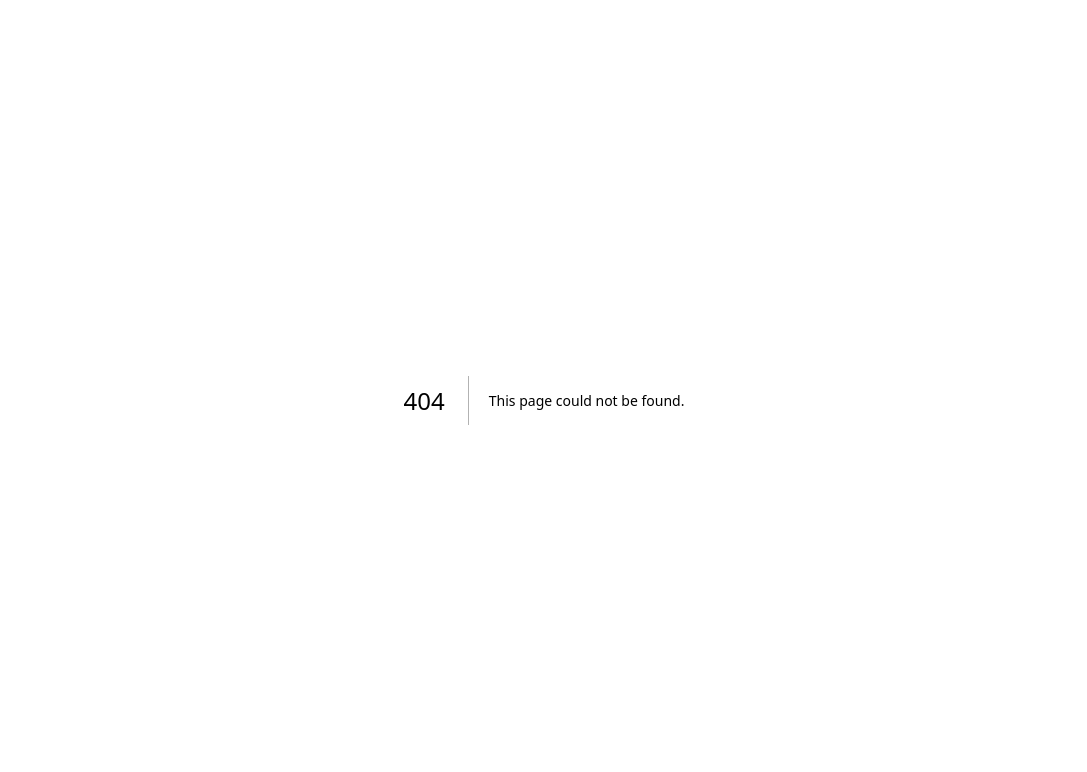
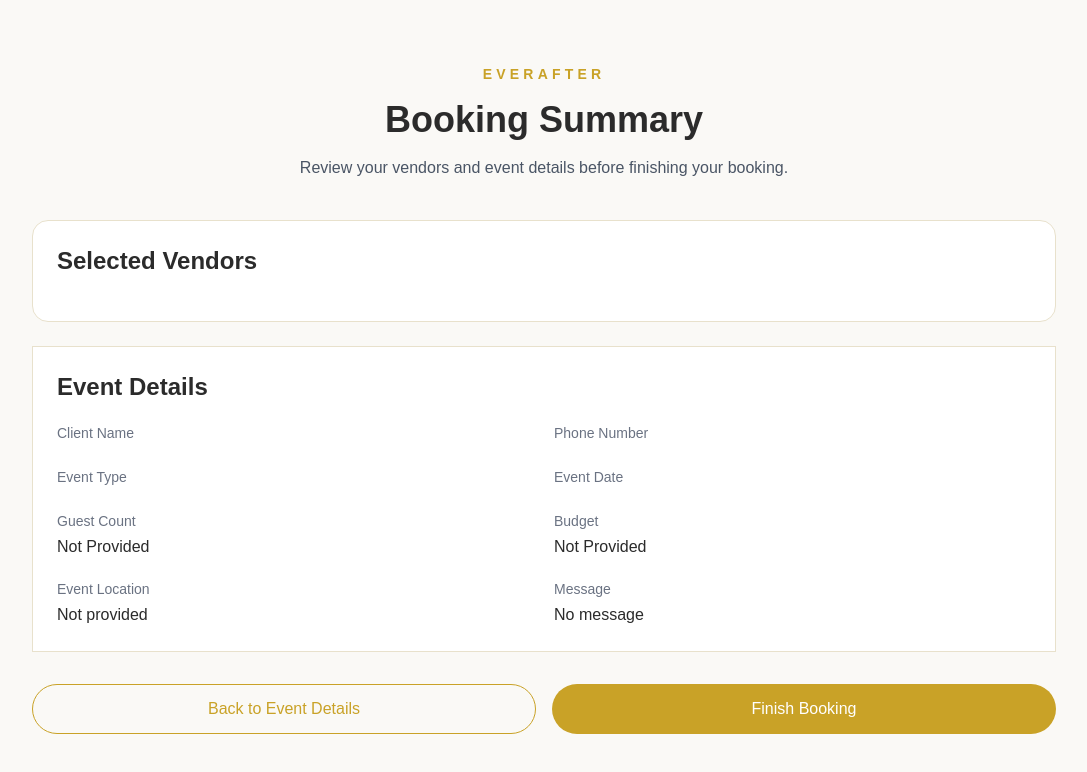
Before and after one commit to ReeSeng1/wedding-event-platform, a Next.js app in the folder frontend/: page /booking-summary in a window 1280 px wide. Before the commit this address had no page. Shown: the top 772 px of the page, without its empty margins (96-1183 px from the left). Built offline with nearby package versions, Linux system fonts and the light colour scheme.

Commit message:
add a booking summary page

```diff
--- /dev/null
+++ b/frontend/src/app/booking-summary/page.tsx
@@ -0,0 +1,136 @@
+"use client";
+
+import { useRouter } from "next/navigation";
+import { useVendorSelection } from "@/components/VendorSelectionContext";
+
+export default function BookingSummaryPage() {
+    const router = useRouter();
+    const { selections, eventDetails } = useVendorSelection();
+    const selectedVendors = Object.entries(selections).filter(
+        ([, vendor]) => vendor !== ""
+    );
+
+    return (
+        <main className="min-h-screen bg-[#FAF9F6] px-8 py-16">
+            <div className="mx-auto max-w-5xl">
+                <div className="text-center">
+                    <p className="text-sm font-semibold uppercase tracking-[0.3em] text-[#C9A227]">
+                        EverAfter
+                    </p>
+                    <h1 className="mt-4 text-4xl font-bold text-[#2B2B2B]">
+                        Booking Summary
+                    </h1>
+                    <p className="mt-4 text-gray-600">
+                        Review your vendors and event details before finishing your booking.
+                    </p>
+                </div>
+                <div className="mt-10 rounded-2xl border border-[#E8E1CC] bg-white p-6">
+                    <h2 className="text-2xl font-semibold text-[#2B2B2B]">
+                        Selected Vendors
+                    </h2>
+                    <div className="mt-5 space-y-4">
+                        {selectedVendors.map(([category, vendor]) => (
+                            <div
+                               key={category}
+                               className="flex items-center justify-between rounded-xl bg-[#FAF9F6] p-4">
+                                <div>
+                                    <p className="text-sm capitalize text-gray-500">
+                                        {category === "dress"
+                                           ?"Wedding Dresses"
+                                           :category === "makeup"
+                                           ?"Makeup & Hair"
+                                           :category}
+                                    </p>
+                                    <p className="mt-1 font-semibold text-[#2B2B2B]">
+                                        {vendor}
+                                    </p>
+                                </div>
+                            </div>
+                        ))}
+                    </div>
+                </div>
+                <div className="mt-6 rounded=2xl border border-[#E8E1CC] bg-white p-6">
+                    <h2 className="text-2xl font-semibold text-[#2B2B2B]">
+                        Event Details
+                    </h2>
+                    <div className="mt-5 grid gap-5 md:grid-cols-2">
+                        <div>
+                            <p className="text-sm text-gray-500">
+                                Client Name
+                            </p>
+                            <p className="mt-1 font-medium text-[#2B2B2B]">
+                                {eventDetails.clientName}
+                            </p>
+                        </div>
+                        <div>
+                            <p className="text-sm text-gray-500">
+                                Phone Number
+                            </p>
+                            <p className="mt-1 font-medium text-[#2B2B2B]">
+                                {eventDetails.phoneNumber}
+                            </p>
+                        </div>
+                        <div>
+                            <p className="text-sm text-gray-500">
+                                Event Type
+                            </p>
+                            <p className="mt-1 font-medium capitalize text-[#2B2B2B]">
+                                {eventDetails.eventType}
+                            </p>
+                        </div>
+                        <div>
+                            <p className="text-sm text-gray-500">
+                                Event Date
+                            </p>
+                            <p className="mt-1 font-medium text-[#2B2B2B]">
+                                {eventDetails.eventDate}
+                            </p>
+                        </div>
+                        <div>
+                            <p className="text-sm text-gray-500">
+                                Guest Count
+                            </p>
+                            <p className="mt-1 font-medium text-[#2B2B2B]">
+                                {eventDetails.guestCount || "Not Provided"}
+                            </p>
+                        </div>
+                        <div>
+                            <p className="text-sm text-gray-500">
+                                Budget
+                            </p>
+                            <p className="mt-1 font-medium text-[#2B2B2B]">
+                                {eventDetails.budget || "Not Provided"}
+                            </p>
+                        </div>
+                        <div>
+                            <p className="text-sm text-gray-500">
+                                Event Location
+                            </p>
+                            <p className="mt-1 font-medium text-[#2B2B2B]">
+                                {eventDetails.eventLocation || "Not provided"}
+                            </p>
+                        </div>
+                        <div>
+                            <p className="text-sm text-gray-500">
+                                Message
+                            </p>
+                            <p className="mt-1 font-medium text-[#2B2B2B]">
+                                {eventDetails.message || "No message"}
+                            </p>
+                        </div>
+                    </div>
+                </div>
+                <div className="mt-8 grid gap-4 md:grid-cols-2">
+                    <button
+                       onClick={() => router.push("/event-details")}
+                       className="w-full rounded-full border border-[#C9A227] px-6 py-3 font-medium text-[#C9A227] hover:bg-[#FAF9F6]">
+                        Back to Event Details
+                    </button>
+                    <button className="w-full rounded-full bg-[#C9A227] px-6 py-3 font-medium text-white hover:bg-[#B08D20]">
+                        Finish Booking
+                    </button>
+                </div>
+            </div>
+        </main>
+    )
+}
```
